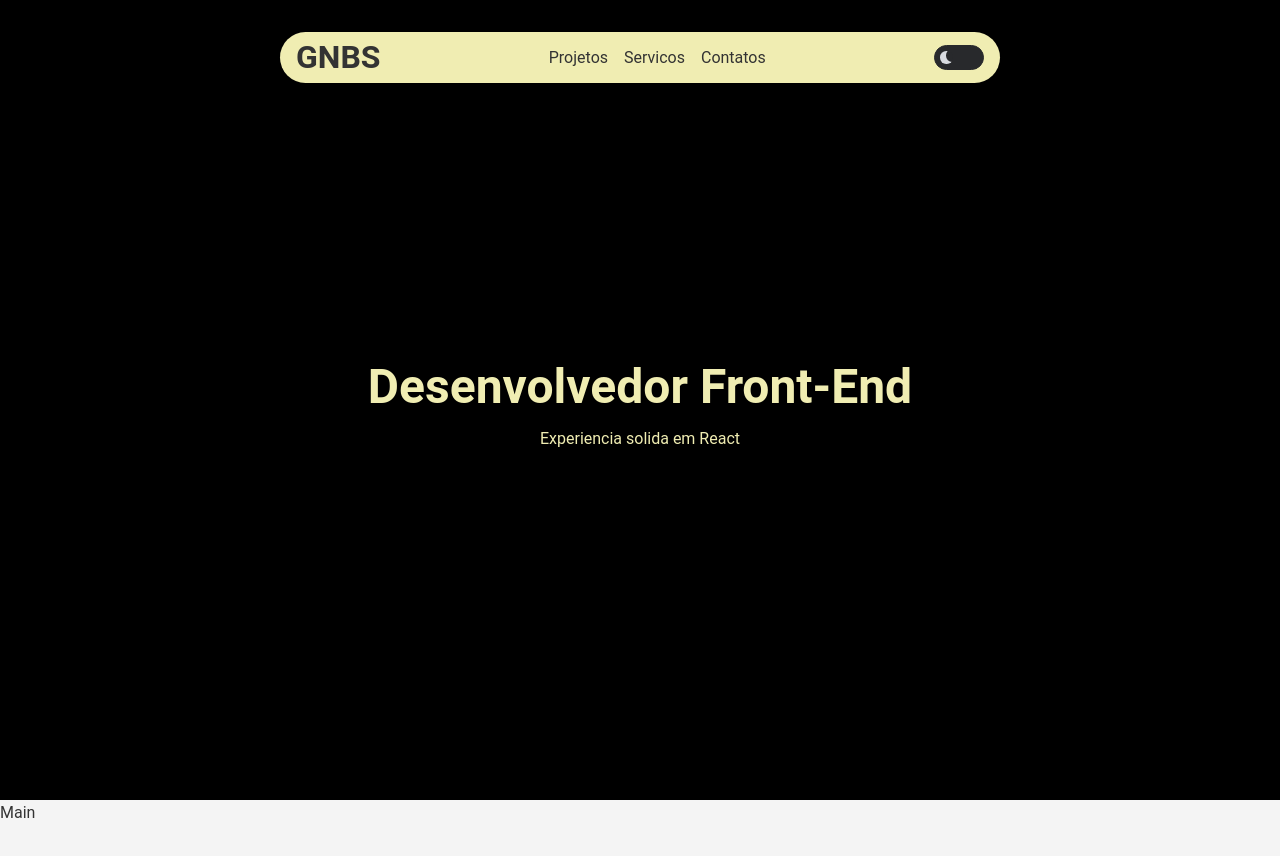
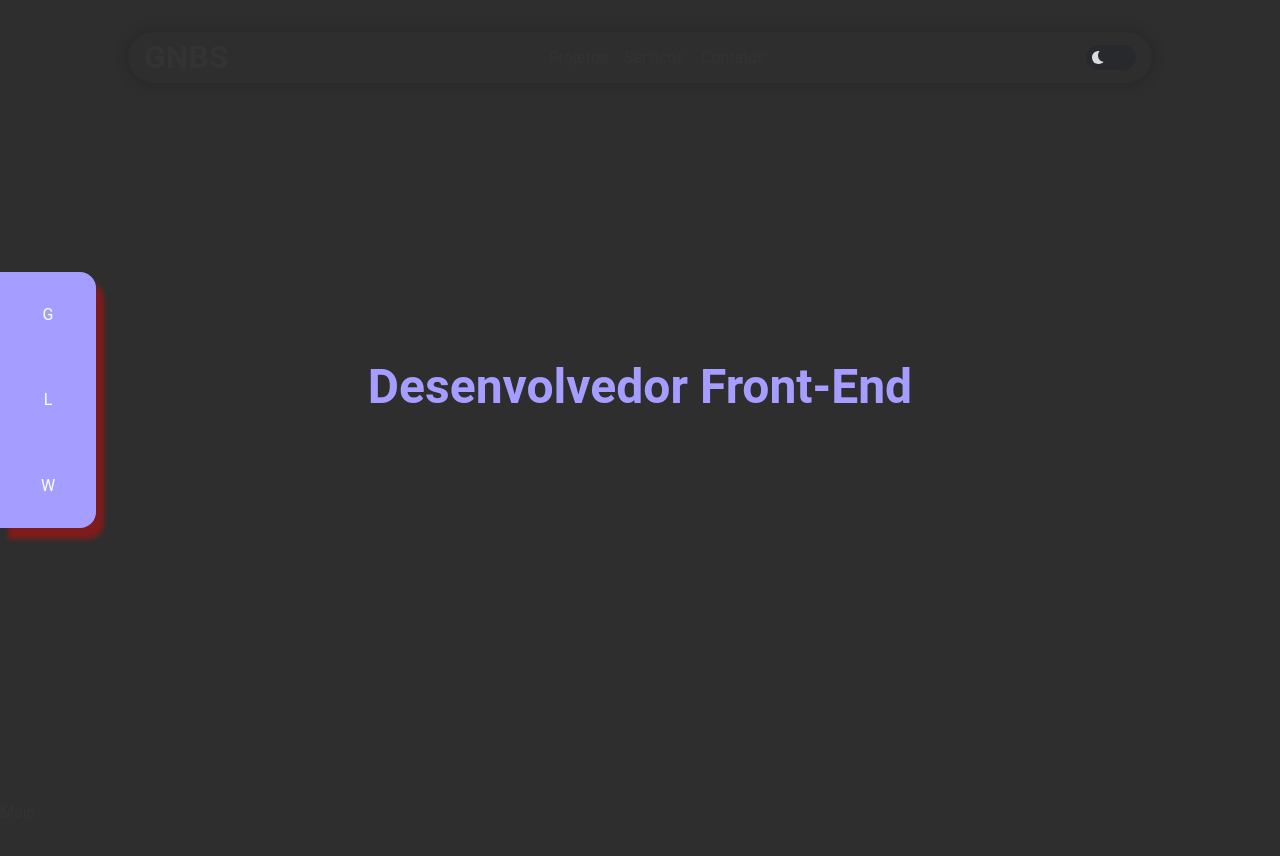
Before and after one commit to GabrielNBS/repository, a React (Create React App) app: page / in a window 1280 px wide. Shown: the top 856 px of the page. Built offline with nearby package versions, Linux system fonts and the light colour scheme.

Commit message:
feat: create SocialNavBar

```diff
--- a/src/App.tsx
+++ b/src/App.tsx
@@ -6,11 +6,12 @@ import darkTheme from './styles/themes/dark'
 import lightTheme from './styles/themes/light'
 import Hero from './Containers/Hero/Hero'
 import Main from './Containers/Main/Main'
+import SocialNavBar from './Components/SocialNavBar/SocialNavBar'
 
 const App: React.FC = () => {
   const [theme, setTheme] = useState(true)
 
-  const currentTheme = theme ? lightTheme : darkTheme
+  const currentTheme = theme ? darkTheme : lightTheme
 
   function toggleTheme() {
     setTheme((prevTheme) => !prevTheme)
@@ -22,6 +23,7 @@ const App: React.FC = () => {
       <Header toggleTheme={toggleTheme} />
       <Hero />
       <Main />
+      <SocialNavBar />
     </ThemeProvider>
   )
 }
--- a/src/Components/Header/Header.tsx
+++ b/src/Components/Header/Header.tsx
@@ -1,4 +1,4 @@
-import React, { useState } from 'react'
+import React from 'react'
 import * as S from './styles'
 import ThemeButtonChange from '../ThemeButtonChange/ThemeButtonChange'
 import { ThemeToggleProps } from '../../types/ThemesProps'
@@ -6,7 +6,7 @@ import { ThemeToggleProps } from '../../types/ThemesProps'
 const Header: React.FC<ThemeToggleProps> = ({ toggleTheme }) => {
   return (
     <>
-      <S.Header>
+      <S.Header className="container">
         <h1>GNBS</h1>
         <nav>
           <ul>
--- /dev/null
+++ b/src/Components/SocialNavBar/SocialNavBar.tsx
@@ -0,0 +1,20 @@
+import React from 'react'
+import { SocialLinks } from './styles'
+
+export default function SocialNavBar() {
+  return (
+    <SocialLinks>
+      <ul>
+        <li>
+          <a href="">G</a>
+        </li>
+        <li>
+          <a href="">L</a>
+        </li>
+        <li>
+          <a href="">W</a>
+        </li>
+      </ul>
+    </SocialLinks>
+  )
+}
--- /dev/null
+++ b/src/Components/SocialNavBar/styles.ts
@@ -0,0 +1,22 @@
+import styled from 'styled-components'
+
+export const SocialLinks = styled.aside`
+  position: absolute;
+  height: 16rem;
+  width: 6rem;
+  background-color: ${(props) => props.theme.colors.secondary};
+  left: 0;
+  top: 50%;
+  transform: translateY(-50%);
+  border-radius: 0 1rem 1rem 0;
+  box-shadow: 8px 11px 5px 0px rgba(250, 0, 0, 0.4);
+  color: white;
+
+  ul {
+    display: flex;
+    height: 100%;
+    flex-direction: column;
+    align-items: center;
+    justify-content: space-around;
+  }
+`
--- a/src/Components/Text/styles.ts
+++ b/src/Components/Text/styles.ts
@@ -11,7 +11,7 @@ export const Title = styled.h1<TitlesProps>`
       case 'h1':
         return 'blue' // Cor para H1
       case 'h2':
-        return (props) => props.theme.colors.primary // Cor para H2
+        return (props) => props.theme.colors.secondary // Cor para H2
       case 'h3':
         return 'red' // Cor para H3
       default:
--- a/src/Containers/Hero/Hero.tsx
+++ b/src/Containers/Hero/Hero.tsx
@@ -4,7 +4,7 @@ import { Text, Title } from '../../Components/Text/styles'
 
 export default function Hero() {
   return (
-    <HeroSection>
+    <HeroSection className="container">
       <Title $large as={'h2'}>
         Desenvolvedor Front-End
       </Title>
--- a/src/Containers/Hero/styles.ts
+++ b/src/Containers/Hero/styles.ts
@@ -3,9 +3,9 @@ import styled from 'styled-components'
 export const HeroSection = styled.main`
   width: 100vw;
   height: 100vh;
-  background-color: black;
   display: flex;
   justify-content: center;
   align-items: center;
   flex-direction: column;
+  position: relative;
 `
--- a/src/styles/GlobalStyle.tsx
+++ b/src/styles/GlobalStyle.tsx
@@ -1,24 +1,20 @@
 import { createGlobalStyle } from 'styled-components'
 
 const GlobalStyle = createGlobalStyle`
-    /* Reset CSS */
+
     *, *::before, *::after {
     margin: 0;
     padding: 0;
     box-sizing: border-box;
   }
 
-  /* Global Font and Body Settings */
   body {
     font-family: 'Roboto', sans-serif;
-    background-color: #f4f4f4;
+    background-color: ${(props) => props.theme.colors.primary};
     color: #333;
     line-height: 1.6;
   }
 
-
-
-  /* Links and Lists */
   a, li {
     text-decoration: none;
     list-style: none;
@@ -30,7 +26,12 @@ const GlobalStyle = createGlobalStyle`
     }
   }
 
-  /* Buttons */
+  .container {
+    max-width: 1024px;
+    width: 100%;
+    margin: 0 auto;
+  }
+
   button {
     font-family: inherit;
     cursor: pointer;
--- a/src/styles/themes/dark.ts
+++ b/src/styles/themes/dark.ts
@@ -1,7 +1,7 @@
 const darkTheme = {
   colors: {
-    primary: '#5500f0',
-    secondary: '#F0EDB2',
+    primary: '#2E2E2E',
+    secondary: '#A59DFF',
   },
 }
 
```
